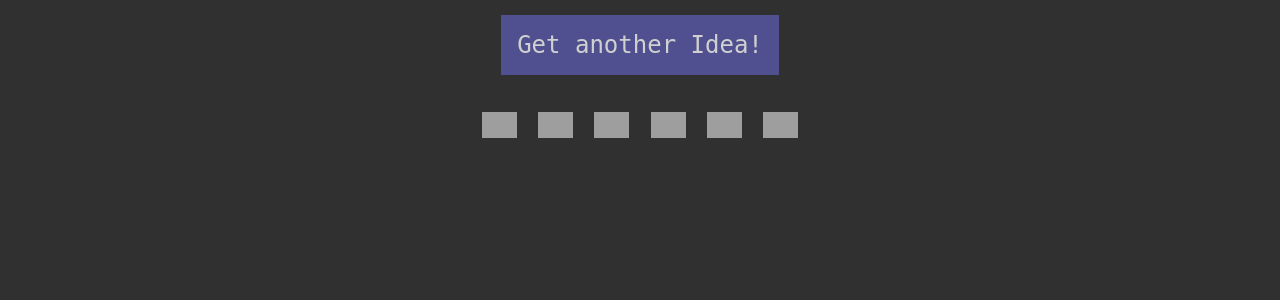
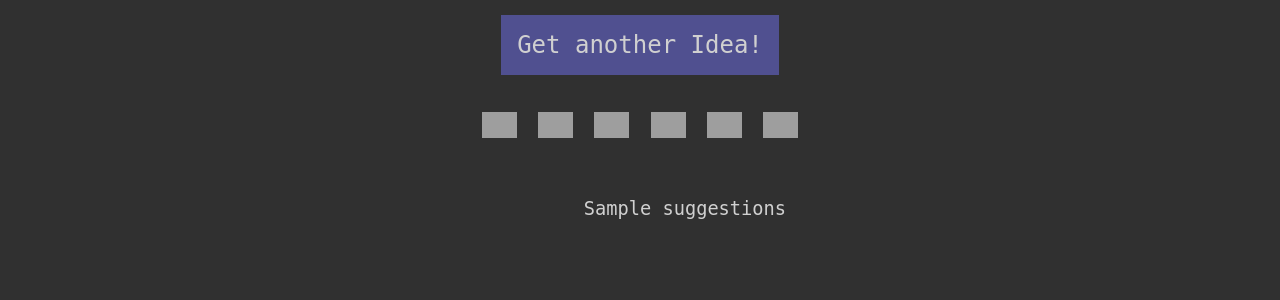
Before and after one commit to dmccrevan/hackathon-ai, a Flask app: template templates/idea.html in a window 1280 px wide. Shown: the part 146-446 px from the top of the page. Run offline with Flask 2, Linux system fonts and the light colour scheme; the template is opened without the code that fills it: most values are stand-ins (such as "Sample title", 1, 10 or a date in 2020); parts of the project's set-up code (start-up, migrations or seed data) failed here and were passed over; grey boxes are pictures that could not be loaded.

Commit message:
saving ideas

```diff
--- a/main.py
+++ b/main.py
@@ -3,6 +3,8 @@ from flask import Flask, render_template, redirect, request
 from scripts.generate import Generator
 
 mygen = Generator()
+
+suggestions = []
 
 app = Flask(__name__)
 
@@ -14,11 +16,18 @@ except:
 
 @app.route('/')
 def index():
-    return render_template('index.html')
+	suggestions = []
+	return render_template('index.html')
 
 @app.route('/idea')
 def idea():
-    return render_template('idea.html', tagline=mygen.generate_tagline())
+	global suggestions
+	tagline = mygen.generate_tagline()
+	suggestions.append(tagline)
+	suggestions_txt = ''
+	for i in range(len(suggestions)):
+		suggestions_txt += "Project {}:\n\t{}\n".format(i+1, suggestions[i])
+	return render_template('idea.html', tagline=tagline, suggestions=suggestions_txt)
 
 @app.route('/pastes-list')
 def pastes_list():
--- a/templates/idea.html
+++ b/templates/idea.html
@@ -39,4 +39,8 @@
         <img src="https://simplesharebuttons.com/images/somacro/reddit.png" alt="Reddit" />
     </a>
 </div>
+
+<pre>
+	{{ suggestions }}
+</pre>
 {% endblock %}
```
